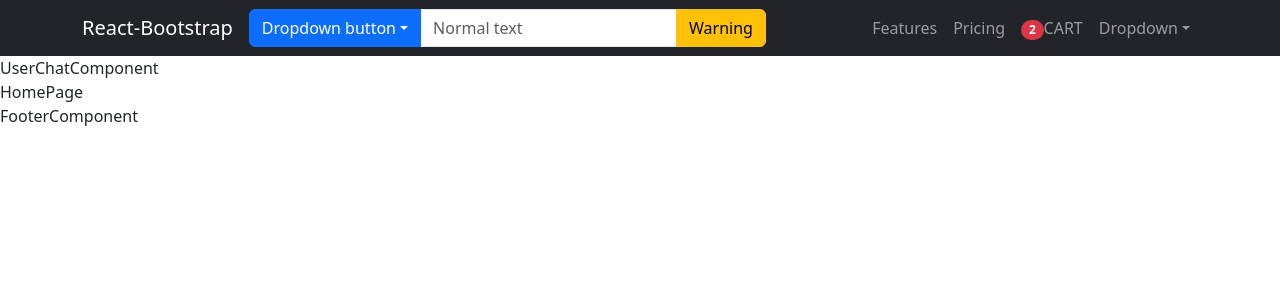
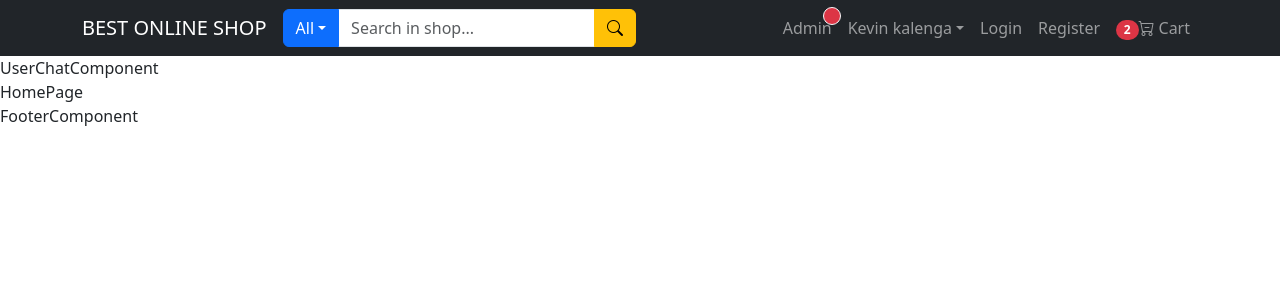
Before and after one commit to kevinkalenga/Mern_Ecommerce_Project, a React (Create React App) app in the folder frontend/: page / in a window 1280 px wide. Shown: the top 300 px of the page. Built offline with nearby package versions, Linux system fonts and the light colour scheme.

Commit message:
Customize Header Component

```diff
--- a/frontend/package.json
+++ b/frontend/package.json
@@ -10,7 +10,7 @@
     "@testing-library/user-event": "^13.5.0",
     "axios": "^0.26.1",
     "bootstrap": "^5.3.3",
-    "bootstrap-icons": "^1.8.1",
+    "bootstrap-icons": "^1.11.3",
     "js-image-zoom": "^0.7.0",
     "react": "^17.0.2",
     "react-bootstrap": "^2.10.8",
--- a/frontend/src/components/HeaderComponent.js
+++ b/frontend/src/components/HeaderComponent.js
@@ -13,47 +13,78 @@ import {
   InputGroup,
 } from "react-bootstrap";
 
+import {LinkContainer} from 'react-router-bootstrap';
+import {Link} from "react-router-dom"
+
 const HeaderComponent = () => {
   return (
     <Navbar collapseOnSelect expand="lg" bg="dark" variant="dark">
       <Container>
-        <Navbar.Brand href="#home">React-Bootstrap</Navbar.Brand>
+          <LinkContainer to="/">
+              <Navbar.Brand href="/">BEST ONLINE SHOP</Navbar.Brand>
+          </LinkContainer>
+
         <Navbar.Toggle aria-controls="responsive-navbar-nav" />
         <Navbar.Collapse id="responsive-navbar-nav">
           <Nav className="me-auto">
             <InputGroup>
               <DropdownButton
                 id="dropdown-basic-button"
-                title="Dropdown button"
+                title="All"
               >
-                <Dropdown.Item href="#/action-1">Action</Dropdown.Item>
-                <Dropdown.Item href="#/action-2">Another action</Dropdown.Item>
-                <Dropdown.Item href="#/action-3">Something else</Dropdown.Item>
+                <Dropdown.Item>Electronics</Dropdown.Item>
+                <Dropdown.Item>Cars</Dropdown.Item>
+                <Dropdown.Item>Books</Dropdown.Item>
+
               </DropdownButton>
-              <Form.Control type="text" placeholder="Normal text" />
-              <Button variant="warning">Warning</Button>
+              <Form.Control type="text" placeholder="Search in shop..." />
+              <Button variant="warning">
+                <i className="bi bi-search"></i>
+              </Button>
             </InputGroup>
           </Nav>
           <Nav>
-            <Nav.Link href="#features">Features</Nav.Link>
-            <Nav.Link href="#pricing">Pricing</Nav.Link>
-            <Nav.Link href="#pricing">
-              <Badge pill bg="danger">
-                2
-              </Badge>
-              CART
-            </Nav.Link>
-            <NavDropdown title="Dropdown" id="collasible-nav-dropdown">
-              <NavDropdown.Item href="#action/3.1">Action</NavDropdown.Item>
-              <NavDropdown.Item href="#action/3.2">
-                Another action
+            <LinkContainer to="/admin/orders">
+              <Nav.Link>
+                Admin
+                <span className="position-absolute top-1 start-10 translate-middle
+                p-2 bg-danger border border-light rounded-circle"></span>
+              </Nav.Link>
+            </LinkContainer>
+
+            <NavDropdown title="Kevin kalenga" id="collasible-nav-dropdown">
+              <NavDropdown.Item eventKey="/user/my-orders" as={Link} to="/user/my-orders">
+                My Orders
               </NavDropdown.Item>
-              <NavDropdown.Item href="#action/3.3">Something</NavDropdown.Item>
-              <NavDropdown.Divider />
-              <NavDropdown.Item href="#action/3.4">
-                Separated link
+              <NavDropdown.Item eventKey="/user" as={Link} to="/user">
+                My Profile
               </NavDropdown.Item>
+              <NavDropdown.Item>
+                Logout
+              </NavDropdown.Item>
+
             </NavDropdown>
+            <LinkContainer to="/login">
+              <Nav.Link>
+                Login
+              </Nav.Link>
+            </LinkContainer>
+            <LinkContainer to="/register">
+              <Nav.Link>
+                Register
+              </Nav.Link>
+            </LinkContainer>
+            <LinkContainer to="/cart">
+              <Nav.Link>
+                <Badge pill bg="danger">
+                  2
+                </Badge>
+                <i className="bi bi-cart-dash"></i>
+                <span className="ms-1">Cart</span>
+              </Nav.Link>
+            </LinkContainer>
+
+
           </Nav>
         </Navbar.Collapse>
       </Container>
```
Also changed, not shown: 1 other file (tests, documents, lock files or other folders).
